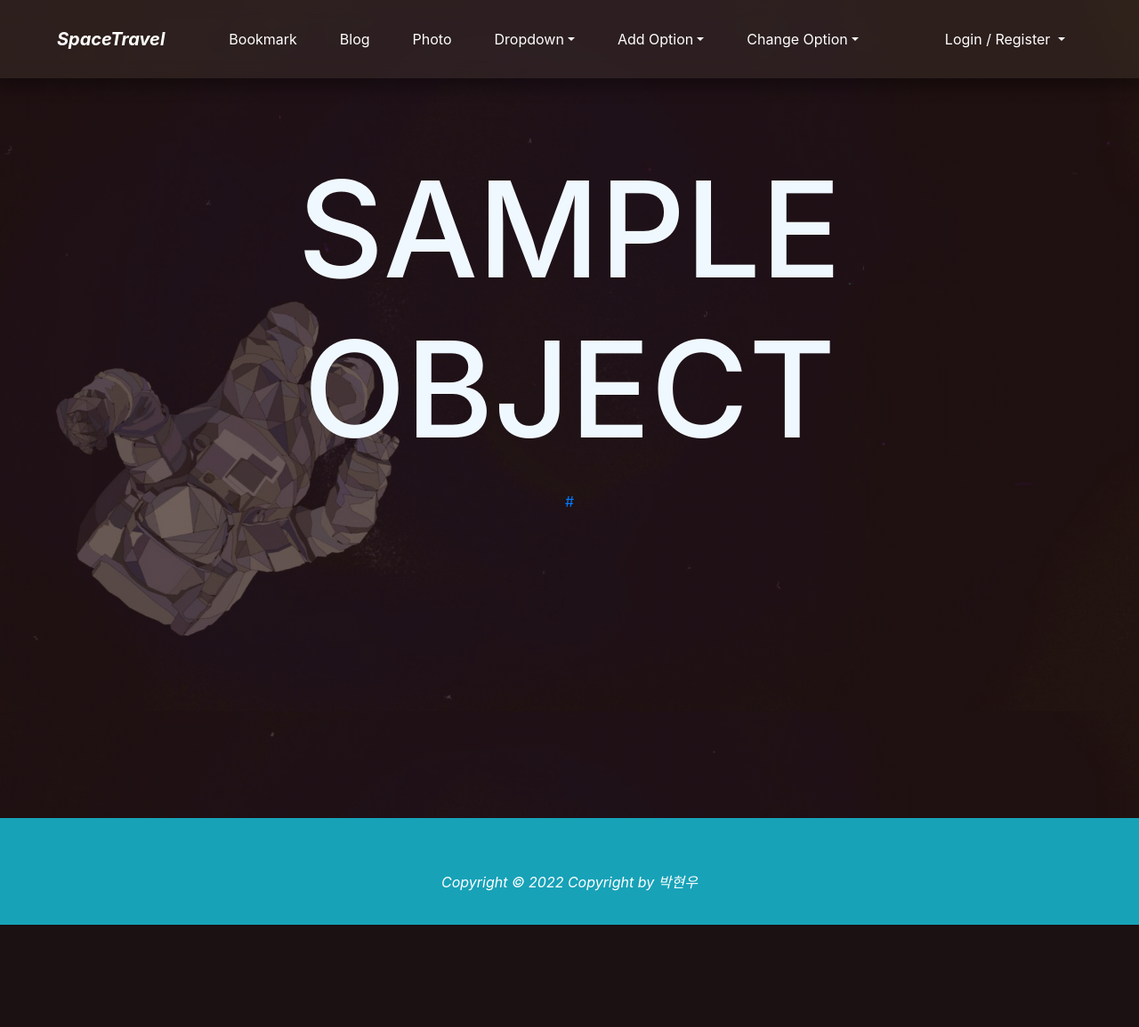
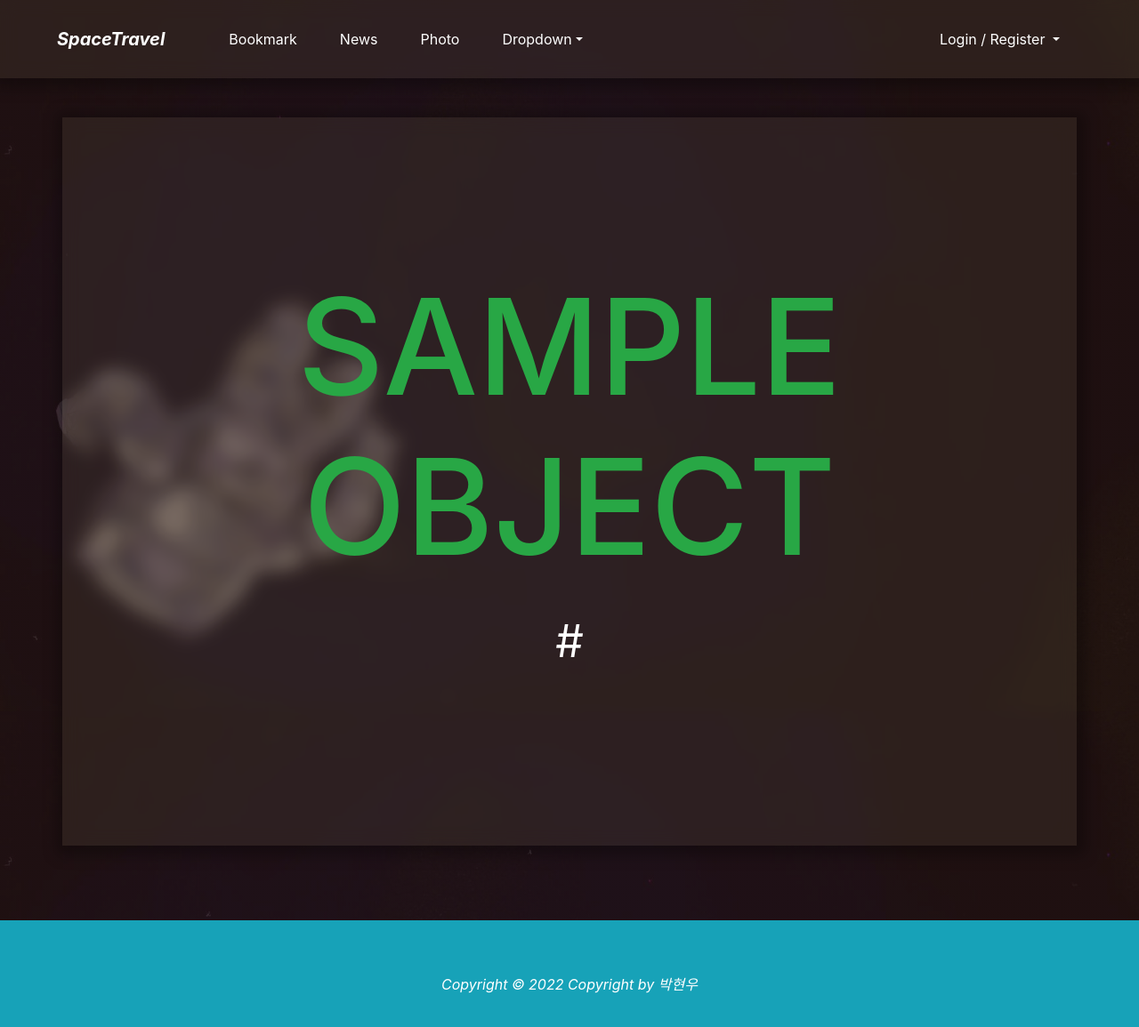
Before and after one commit to nikel4610/DjangoAndWeb, a Django app: template firstproject/mysite/bookmark/templates/bookmark/bookmark_detail.html in a window 1280 px wide. Shown: the whole page at 89% size. Before the commit the page ends 1040 px from the top, so only its background shows below. Run offline with Django 3.2, Linux system fonts and the light colour scheme; the template is opened without the code that fills it: most values are stand-ins (such as "Sample title", 1, 10 or a date in 2020); some libraries are stand-ins or nearby versions.

Commit message:
update backups

```diff
--- a/firstproject/mysite/bookmark/templates/bookmark/bookmark_detail.html
+++ b/firstproject/mysite/bookmark/templates/bookmark/bookmark_detail.html
@@ -2,16 +2,21 @@
 {% load static %}
 {% block title %}bookmark_detail.html{% endblock %}
 
-{% block content %}
-
 {% block extra-style %}
 <link rel="stylesheet" href="{% static 'css/bookmark_list.css' %}">
 {% endblock %}
-<div class="intro-text left-0 text-center bg-faded p-5 rounded">
-    <div id="content">
-      <h1 class="section-heading mb-4">{{ object.title }}</h1>
-        <a href="{{ object.url }}" target="_blank" >{{ object.url }}</a>
-    </div>
+
+{% block content %}
+<br>
+<br>
+<br>
+<div class="container">
+  <div class="intro-text left-0 text-center bg-faded p-5 rounded">
+      <div id="content">
+        <h1 class="objtitle section-heading mb-4">{{ object.title }}</h1>
+          <a class="address" href="{{ object.url }}" target="_blank" >{{ object.url }}</a>
+      </div>
   </div>
+</div>
 
 {% endblock %}
--- a/firstproject/mysite/static/css/bookmark_list.css
+++ b/firstproject/mysite/static/css/bookmark_list.css
@@ -6,6 +6,22 @@ body {
   }
 
 .bookmarksul {
-    font-size: 70px;
+    font-size: 30px;
     color: rgb(255, 255, 255);
 }
+
+.container {
+  backdrop-filter: blur(10px);
+  box-shadow: 2px 3px 15px 8px rgba(0,0,0,0.3);
+  background-color: rgba(255, 255, 192, 0.068);
+  padding: 60px;
+}
+
+.objtitle {
+  color:rgb(40, 167, 69);
+}
+
+.address {
+  font-size: 50px;
+  color: rgb(255, 255, 255);
+}
--- a/firstproject/mysite/templates/base.html
+++ b/firstproject/mysite/templates/base.html
@@ -63,7 +63,7 @@
             <a class="nav-link text-white" href="{% url 'bookmark:index' %}">Bookmark<span class="sr-only">(current)</span></a>
           </li>
           <li class="nav-item active p-xl-3">
-            <a class="nav-link text-white" href="{% url 'blog:index' %}">Blog<span class="sr-only">(current)</span></a>
+            <a class="nav-link text-white" href="{% url 'blog:index' %}">News<span class="sr-only">(current)</span></a>
           </li>
           <li class="nav-item active p-xl-3">
             <a class="nav-link text-white" href="{% url 'photo:index' %}">Photo<span class="sr-only">(current)</span></a>
@@ -78,11 +78,10 @@
             <div class="dropdown-menu">
               <a class="dropdown-item" href="{% url 'admin:index' %}">Admin</a>
               <a class="dropdown-item" href="{% url 'blog:post_archive' %}">Archive</a>
-              <div class="dropdown-divider"></div>
-              <a class="dropdown-item" href="{% url 'blog:search' %}">Search</a>
+              <a class="dropdown-item" href="{% url 'blog:search' %}">Archive Search</a>
             </div>
           </li>
-          <li class="nav-item dropdown active p-xl-3">
+          <!-- <li class="nav-item dropdown active p-xl-3">
             <a
               class="nav-link dropdown-toggle text-white"
               href="#"
@@ -95,8 +94,8 @@
               <a class="dropdown-item" href="{% url 'photo:album_add' %}">Album</a>
               <a class="dropdown-item" href="{% url 'photo:photo_add' %}">Photo</a>
             </div>
-          </li>
-          <li class="nav-item dropdown active p-xl-3">
+          </li> -->
+          <!-- <li class="nav-item dropdown active p-xl-3">
             <a
               class="nav-link dropdown-toggle text-white"
               href="#"
@@ -109,8 +108,9 @@
               <a class="dropdown-item" href="{% url 'photo:album_change' %}">Album</a>
               <a class="dropdown-item" href="{% url 'photo:photo_change' %}">Photo</a>
             </div>
-          </li>
+          </li> -->
         </ul>
+
         <form>
           <!-- 회원(로그인/로그아웃/회원가입/비밀번호 변경) Start -->
           <ul class="navbar-nav mx-5">
@@ -141,7 +141,9 @@
     </nav>
 
     <div id='content' class="container-fliud">
-      {% block content %} {% endblock %}
+      {% block content %}
+
+      {% endblock %}
     </div>
 
     <footer class="bg-info">
```
Also changed, not shown: firstproject/mysite/bookmark/templates/bookmark/bookmark_list.html (+8 -3 lines), firstproject/mysite/db.sqlite3.
